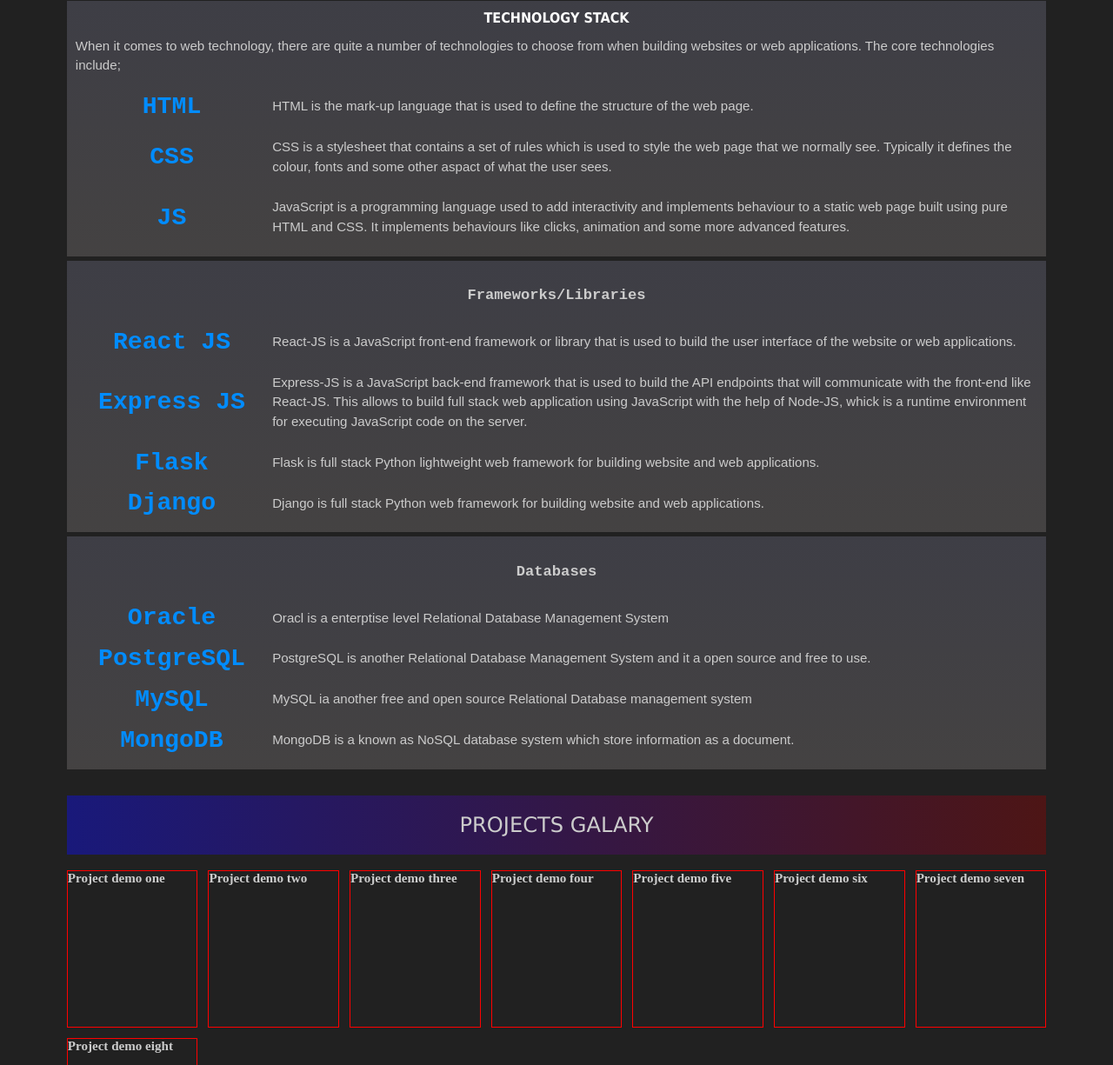
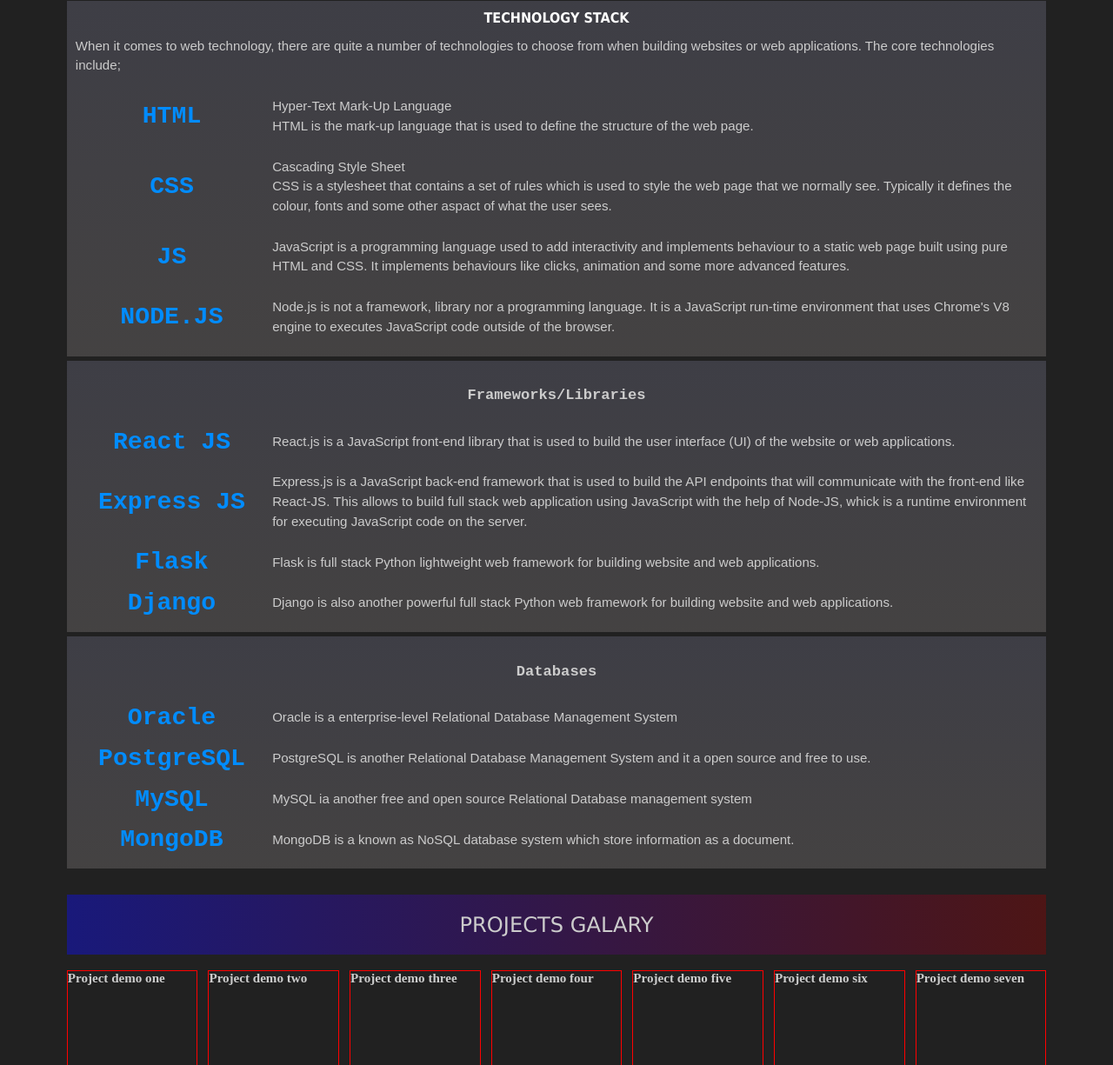
Before and after one commit to donson-lee/donson-lee.github.io, a plain HTML site: page index.html in a window 1280 px wide. Shown: the part 1575-2800 px from the top of the page at 87% size. Drawn offline with Linux system fonts and the light colour scheme.

Commit message:
Fixing typos

```diff
--- a/css/header.css
+++ b/css/header.css
@@ -91,6 +91,7 @@
     margin-top: 0.5em;
     border: 1px solid #ccc;
     background-color: #252947;
+    overflow-y: auto;
   }
   .navbar.activate {
     right: 3%;
--- a/css/hero.css
+++ b/css/hero.css
@@ -88,6 +88,9 @@
 .img-box:hover .foto {
   transform: scale(1.5) rotate(15deg);
 }
+.email {
+  color: lightskyblue;
+}
 @keyframes spin {
   from {
     transform: rotate(0deg);
--- a/css/project.css
+++ b/css/project.css
@@ -56,7 +56,7 @@
   text-transform: capitalize;
 }
 .heart {
-  background-color: red;
+  background-color: transparent;
   padding: 0.2em;
   border-radius: 50%;
 }
--- a/index.html
+++ b/index.html
@@ -87,7 +87,9 @@
               <div class="details">
                 <h3 class="h3">Email:</h3>
                 <h3 class="h3">
-                  <a href="/" target="_blank">donson.lee99@gmail.com</a>
+                  <a class="email" href="/" target="_blank"
+                    >donson.lee99@gmail.com</a
+                  >
                 </h3>
               </div>
               <div class="details">
@@ -225,6 +227,7 @@
               </div>
               <div class="web-desc">
                 <p class="description desc">
+                  Hyper-Text Mark-Up Language <br />
                   HTML is the mark-up language that is used to define the
                   structure of the web page.
                 </p>
@@ -237,6 +240,7 @@
               </div>
               <div class="web-desc">
                 <p class="description desc">
+                  Cascading Style Sheet <br />
                   CSS is a stylesheet that contains a set of rules which is used
                   to style the web page that we normally see. Typically it
                   defines the colour, fonts and some other aspact of what the
@@ -258,6 +262,20 @@
                 </p>
               </div>
             </div>
+
+            <div class="tech-details">
+              <div class="web-tech">
+                <h3 class="web-tech-title">NODE.JS</h3>
+              </div>
+              <div class="web-desc">
+                <p class="description desc">
+                  Node.js is not a framework, library nor a programming
+                  language. It is a JavaScript run-time environment that uses
+                  Chrome's V8 engine to executes JavaScript code outside of the
+                  browser.
+                </p>
+              </div>
+            </div>
           </div>
 
           <div class="more">
@@ -269,8 +287,8 @@
               </div>
               <div class="web-desc">
                 <p class="description desc">
-                  React-JS is a JavaScript front-end framework or library that
-                  is used to build the user interface of the website or web
+                  React.js is a JavaScript front-end library that is used to
+                  build the user interface (UI) of the website or web
                   applications.
                 </p>
               </div>
@@ -282,7 +300,7 @@
               </div>
               <div class="web-desc">
                 <p class="description desc">
-                  Express-JS is a JavaScript back-end framework that is used to
+                  Express.js is a JavaScript back-end framework that is used to
                   build the API endpoints that will communicate with the
                   front-end like React-JS. This allows to build full stack web
                   application using JavaScript with the help of Node-JS, whick
@@ -310,8 +328,8 @@
               </div>
               <div class="web-desc">
                 <p class="description desc">
-                  Django is full stack Python web framework for building website
-                  and web applications.
+                  Django is also another powerful full stack Python web
+                  framework for building website and web applications.
                 </p>
               </div>
             </div>
@@ -325,7 +343,7 @@
               </div>
               <div class="web-desc">
                 <p class="description desc">
-                  Oracl is a enterptise level Relational Database Management
+                  Oracle is a enterprise-level Relational Database Management
                   System
                 </p>
               </div>
```
Also changed, not shown: resume/resume.html (+1 -1 lines).
